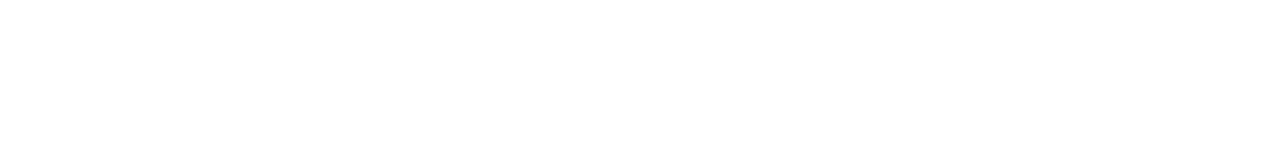
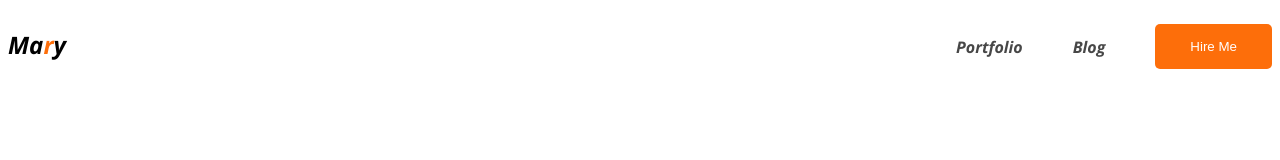
Before and after one commit to Nayeem1402/webdeveloper, a plain HTML site: page index.html in a window 1280 px wide. Drawn offline with nearby package versions, Linux system fonts and the light colour scheme.

Commit message:
nav push

```diff
--- a/index.html
+++ b/index.html
@@ -1,13 +1,29 @@
 <!DOCTYPE html>
 <html lang="en">
+
 <head>
     <meta charset="UTF-8">
     <meta name="viewport" content="width=device-width, initial-scale=1.0">
     <title>Document</title>
+
+    <link rel="preconnect" href="https://fonts.googleapis.com">
+    <link rel="preconnect" href="https://fonts.gstatic.com" crossorigin>
+    <link href="https://fonts.googleapis.com/css2?family=Open+Sans:ital,wght@1,700&display=swap" rel="stylesheet">
+
+    <link rel="stylesheet" href="styles/portfolio.css">
+
 </head>
+
 <body>
     <header>
-
+        <nav>
+            <h2 class="nav-title">Ma<span class="textprimari">r</span>y</h2>
+            <ul>
+                <li><a href="">Portfolio</a></li>
+                <li><a href="">Blog</a></li>
+                <button class="btn-primary">Hire Me </button>
+            </ul>
+        </nav>
     </header>
 
     <main>
@@ -18,4 +34,5 @@
 
     </footer>
 </body>
+
 </html>
--- /dev/null
+++ b/styles/portfolio.css
@@ -0,0 +1,54 @@
+/* common style  */
+body {
+    font-family: 'Open Sans', sans-serif;
+}
+
+.btn-primary {
+    border-radius: 5px;
+    background: #FD6E0A;
+    border: 0;
+    color: white;
+    padding: 15px 35px;
+}
+
+.textprimari {
+    color: #FD6E0A;}
+
+/* nave related style */
+.nav-titel {
+    color: #181818;
+    font-size: 45px;
+    font-weight: 800;
+}
+
+nav {
+    display: flex;
+    justify-content: space-between;
+ }
+
+nav>ul {
+    display: flex;
+    align-items: center;
+}
+
+nav li {
+    list-style: none;
+    margin-right: 50px;
+
+}
+
+nav a {
+    text-decoration: none;
+    color: #474747;
+}
+
+
+
+
+
+
+
+
+
+.textprimari {
+    color: #FD6E0A;}
```
